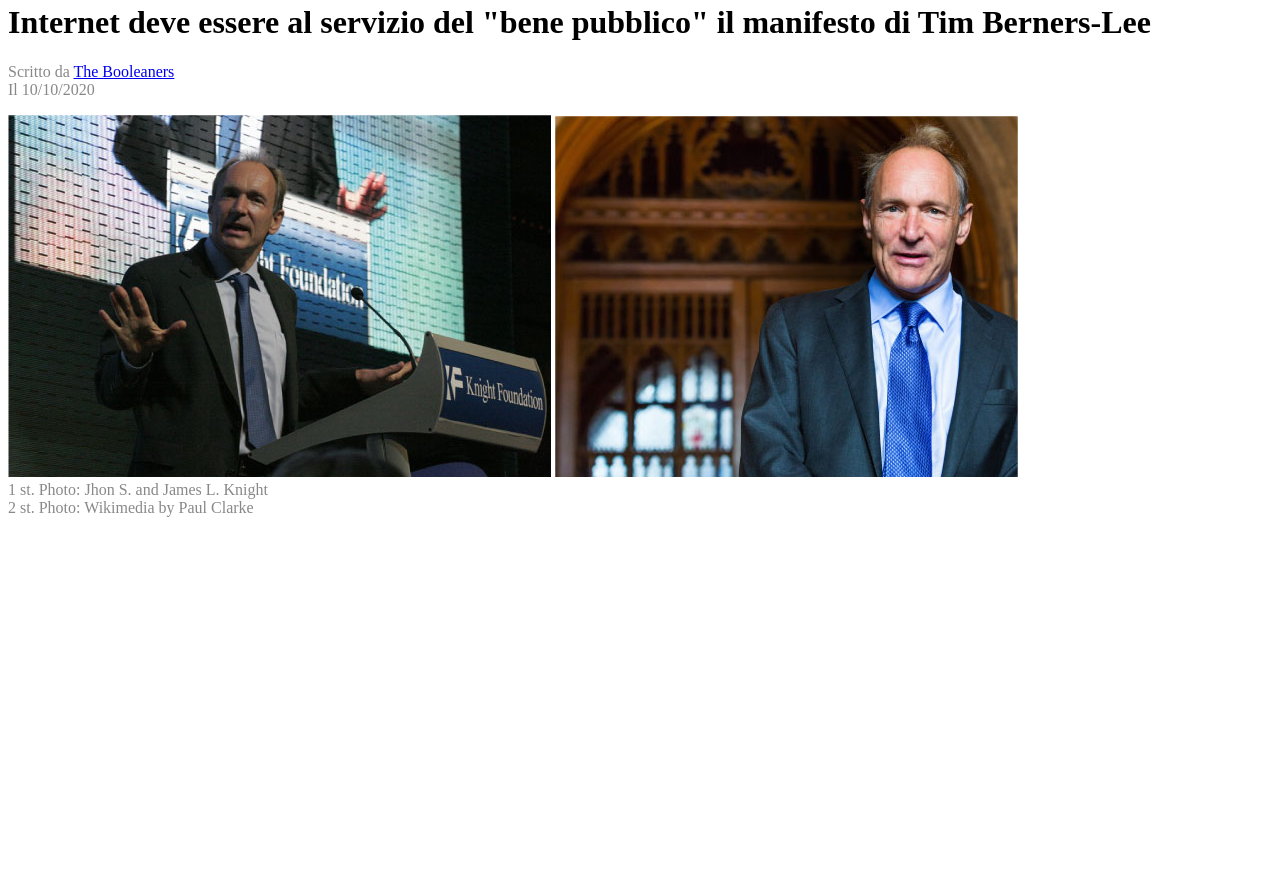
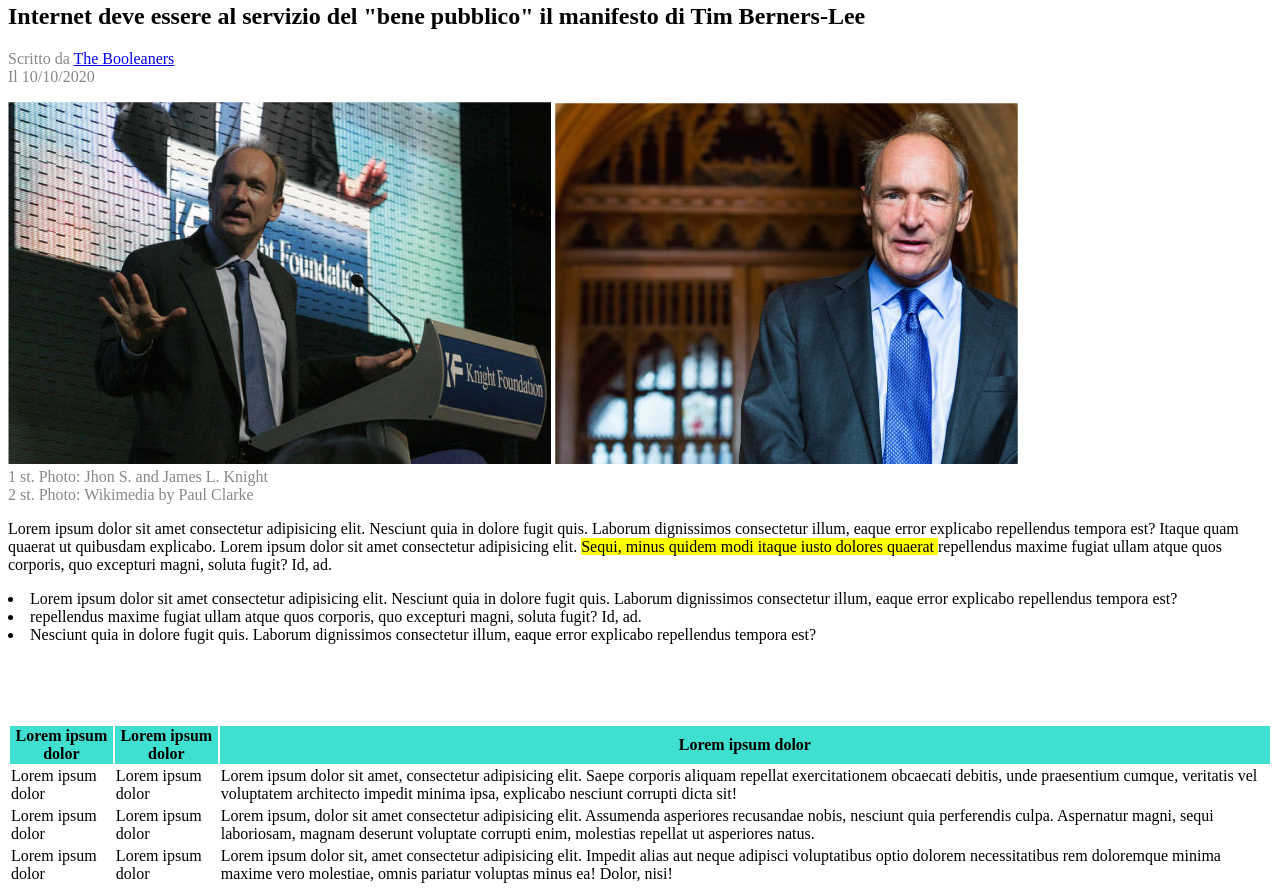
Before and after one commit to ClaudioMattina/html-css-booleaner, a plain HTML site: page index.html in a window 1280 px wide. Shown: the part 225-1119 px from the top of the page. Before the commit the page ends 800 px from the top, so only its background shows below. Drawn offline with Linux system fonts and the light colour scheme.

Commit message:
tabellina in progress

```diff
--- a/index.html
+++ b/index.html
@@ -16,6 +16,7 @@
       <!-- fine immagine e logo -->
       <!-- titolo e tottocapitolo -->
   <main>
+      <section>
         <h1>Internet deve essere al servizio del "bene pubblico" il manifesto di Tim Berners-Lee</h1>
         <p class="info">Scritto da <a href="https://www.youtube.com/watch?v=KBARvn3eJuo">The Booleaners</a>
           <br>Il 10/10/2020
@@ -30,6 +31,48 @@
         </p>
         <!-- Fine inserimento Tim -->
 
+      </section>
+
+      <section>
+           <!-- Paragrafo e lista non ordinata -->
+           <p>Lorem ipsum dolor sit amet consectetur adipisicing elit. Nesciunt quia in dolore fugit quis. Laborum dignissimos consectetur illum, eaque error explicabo repellendus tempora est? Itaque quam quaerat ut quibusdam explicabo. Lorem ipsum dolor sit amet consectetur adipisicing elit. <span class="evidenziato">Sequi, minus quidem modi itaque iusto dolores quaerat </span> repellendus maxime fugiat ullam atque quos corporis, quo excepturi magni, soluta fugit? Id, ad.</p>
+
+
+           <li>Lorem ipsum dolor sit amet consectetur adipisicing elit. Nesciunt quia in dolore fugit quis. Laborum dignissimos consectetur illum, eaque error explicabo repellendus tempora est?</li>
+           <li>repellendus maxime fugiat ullam atque quos corporis, quo excepturi magni, soluta fugit? Id, ad.</li>
+           <li>Nesciunt quia in dolore fugit quis. Laborum dignissimos consectetur illum, eaque error explicabo repellendus tempora est? </li>
+
+          <!-- Paragrafo e lista non ordinata -->
+      </section>
+      <section id="table">
+          <table>
+              <thead id="thead">
+                 <tr>
+                     <th>Lorem ipsum dolor</th>
+                     <th>Lorem ipsum dolor</th>
+                     <th>Lorem ipsum dolor</th>
+                 </tr>
+              </thead>
+              <tbody>
+                  <tr>
+                      <td>Lorem ipsum dolor</td>
+                      <td>Lorem ipsum dolor</td>
+                      <td>Lorem ipsum dolor sit amet, consectetur adipisicing elit. Saepe corporis aliquam repellat exercitationem obcaecati debitis, unde praesentium cumque, veritatis vel voluptatem architecto impedit minima ipsa, explicabo nesciunt corrupti dicta sit!</td>
+                  </tr>
+                  <tr>
+                    <td>Lorem ipsum dolor</td>
+                    <td>Lorem ipsum dolor</td>
+                    <td>Lorem ipsum, dolor sit amet consectetur adipisicing elit. Assumenda asperiores recusandae nobis, nesciunt quia perferendis culpa. Aspernatur magni, sequi laboriosam, magnam deserunt voluptate corrupti enim, molestias repellat ut asperiores natus.</td>
+                </tr>
+                <tr>
+                    <td>Lorem ipsum dolor</td>
+                    <td>Lorem ipsum dolor</td>
+                    <td>Lorem ipsum dolor sit, amet consectetur adipisicing elit. Impedit alias aut neque adipisci voluptatibus optio dolorem necessitatibus rem doloremque minima maxime vero molestiae, omnis pariatur voluptas minus ea! Dolor, nisi!</td>
+                </tr>
+              </tbody>
+            </section>
+        </section>
+
 
 
   </main>
--- a/style.css
+++ b/style.css
@@ -13,3 +13,12 @@
     color: rgb(136, 136, 136);
     margin-top: 0%;
 }
+.evidenziato{
+    background-color: yellow;
+}
+#table{
+    padding-top: 80px;
+}
+#thead{
+    background-color: turquoise;
+}
```
Lines whose indentation alone changed are shown as unchanged.
